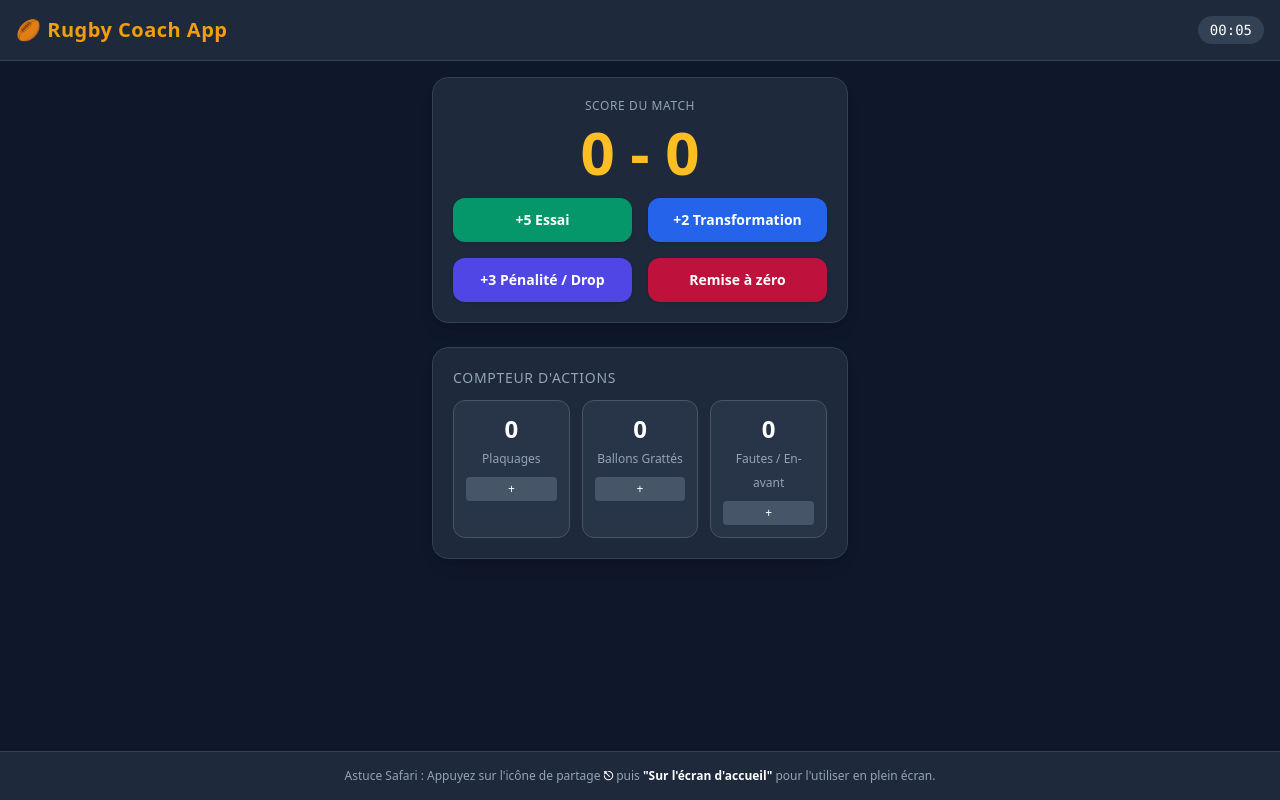
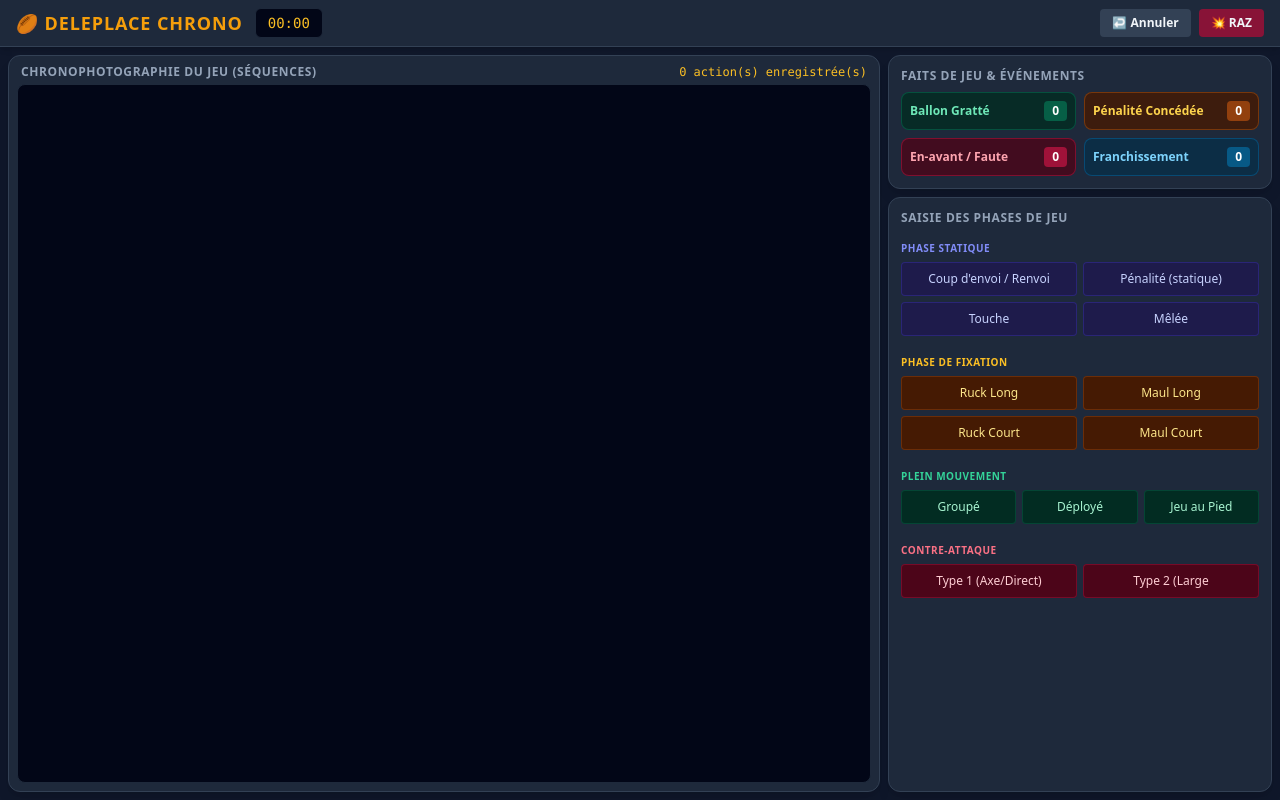
Before and after one commit to jeremycorroyer/coach_rugbyv1, a plain HTML site: page index.html in a window 1280 px wide. Drawn offline with nearby package versions, Linux system fonts and the light colour scheme.

Commit message:
index.html

```diff
--- a/index.html
+++ b/index.html
@@ -3,113 +3,110 @@
 <head>
     <meta charset="UTF-8">
     <meta name="viewport" content="width=device-width, initial-scale=1.0, maximum-scale=1.0, user-scalable=no">
-    <title>Rugby Coach PWA</title>
-
-    <!-- Paramètres clés pour que Safari / iOS traite la page comme une application native -->
+    <title>Chrono-Rugby Deleplace</title>
     <meta name="apple-mobile-web-app-capable" content="yes">
     <meta name="apple-mobile-web-app-status-bar-style" content="black-translucent">
-    <meta name="apple-mobile-web-app-title" content="RugbyCoach">
+    <script src="https://cdn.tailwindcss.com"></script>
+    <style>
+        /* Touch feedback & prevent screen scroll on tapping grid buttons */
+        button:active { transform: scale(0.96); }
+        canvas { touch-action: none; }
+    </style>
+</head>
+<body class="bg-slate-900 text-slate-100 min-h-screen flex flex-col font-sans select-none">
 
-    <!-- Style Tailwind CSS via CDN pour un design propre et rapide -->
-    <script src="https://cdn.tailwindcss.com"></script>
-</head>
-<body class="bg-slate-900 text-white min-h-screen flex flex-col">
-
-    <!-- En-tête -->
-    <header class="bg-slate-800 p-4 border-b border-slate-700 flex justify-between items-center">
-        <h1 class="text-xl font-bold tracking-wide text-amber-500">🏉 Rugby Coach App</h1>
-        <span id="match-timer" class="text-sm bg-slate-700 px-3 py-1 rounded-full font-mono">00:00</span>
+    <!-- En-tête / Timer & Score -->
+    <header class="bg-slate-800 border-b border-slate-700 px-4 py-2 flex justify-between items-center sticky top-0 z-20 shadow-md">
+        <div class="flex items-center gap-3">
+            <span class="text-lg font-black tracking-wider text-amber-500">🏉 DELEPLACE CHRONO</span>
+            <span id="timer" class="bg-slate-950 px-3 py-1 rounded-md text-amber-400 font-mono text-sm border border-slate-800">00:00</span>
+        </div>
+        <div class="flex gap-2">
+            <button onclick="undo()" class="bg-slate-700 hover:bg-slate-600 text-xs px-3 py-1.5 rounded font-bold transition">↩️ Annuler</button>
+            <button onclick="resetAll()" class="bg-rose-900 hover:bg-rose-800 text-xs px-3 py-1.5 rounded font-bold transition">💥 RAZ</button>
+        </div>
     </header>
 
-    <!-- Contenu Principal -->
-    <main class="flex-1 p-4 max-w-md mx-w-lg w-full mx-auto space-y-6">
+    <div class="flex-1 flex flex-col lg:flex-row gap-2 p-2 max-w-7xl mx-auto w-full">
 
-        <!-- Tableau d'affichage / Score -->
-        <div class="bg-slate-800 p-5 rounded-2xl shadow-lg border border-slate-700 text-center">
-            <h2 class="text-xs uppercase tracking-wider text-slate-400 mb-2">Score du Match</h2>
-            <div class="text-6xl font-black text-amber-400 mb-4" id="score">0 - 0</div>
+        <!-- Colonne Gauche: Graphique Chronophotographique -->
+        <div class="flex-1 bg-slate-800 rounded-xl p-2 border border-slate-700 flex flex-col shadow-lg">
+            <div class="flex justify-between items-center mb-1 px-1">
+                <span class="text-xs font-bold text-slate-400 uppercase tracking-wider">Chronophotographie du jeu (Séquences)</span>
+                <span id="seq-count" class="text-xs font-mono text-amber-400">0 action(s) enregistrée(s)</span>
+            </div>
 
-            <div class="grid grid-cols-2 gap-4">
-                <button onclick="addScore(5)" class="bg-emerald-600 hover:bg-emerald-500 active:scale-95 transition p-3 rounded-xl font-bold text-sm shadow">
-                    +5 Essai
-                </button>
-                <button onclick="addScore(2)" class="bg-blue-600 hover:bg-blue-500 active:scale-95 transition p-3 rounded-xl font-bold text-sm shadow">
-                    +2 Transformation
-                </button>
-                <button onclick="addScore(3)" class="bg-indigo-600 hover:bg-indigo-500 active:scale-95 transition p-3 rounded-xl font-bold text-sm shadow">
-                    +3 Pénalité / Drop
-                </button>
-                <button onclick="resetScore()" class="bg-rose-700 hover:bg-rose-600 active:scale-95 transition p-3 rounded-xl font-bold text-sm shadow">
-                    Remise à zéro
-                </button>
+            <!-- Zone Canvas -->
+            <div class="relative w-full flex-1 min-h-[300px] bg-slate-950 rounded-lg overflow-hidden border border-slate-800">
+                <canvas id="chronoCanvas" class="w-full h-full block"></canvas>
             </div>
         </div>
 
-        <!-- Section Statistiques / Événements rapides -->
-        <div class="bg-slate-800 p-5 rounded-2xl shadow-lg border border-slate-700">
-            <h3 class="text-sm uppercase tracking-wider text-slate-400 mb-3">Compteur d'actions</h3>
-            <div class="grid grid-cols-3 gap-3 text-center">
-                <div class="bg-slate-700/50 p-3 rounded-xl border border-slate-600">
-                    <span class="block text-2xl font-bold text-white" id="stat-plaquages">0</span>
-                    <span class="text-xs text-slate-400">Plaquages</span>
-                    <button onclick="incrementStat('plaquages')" class="mt-2 w-full bg-slate-600 hover:bg-slate-500 py-1 rounded text-xs">+</button>
-                </div>
-                <div class="bg-slate-700/50 p-3 rounded-xl border border-slate-600">
-                    <span class="block text-2xl font-bold text-white" id="stat-ballons">0</span>
-                    <span class="text-xs text-slate-400">Ballons Grattés</span>
-                    <button onclick="incrementStat('ballons')" class="mt-2 w-full bg-slate-600 hover:bg-slate-500 py-1 rounded text-xs">+</button>
-                </div>
-                <div class="bg-slate-700/50 p-3 rounded-xl border border-slate-600">
-                    <span class="block text-2xl font-bold text-white" id="stat-fautes">0</span>
-                    <span class="text-xs text-slate-400">Fautes / En-avant</span>
-                    <button onclick="incrementStat('fautes')" class="mt-2 w-full bg-slate-600 hover:bg-slate-500 py-1 rounded text-xs">+</button>
+        <!-- Colonne Droite: Boutons de Saisie & Faits de Jeu -->
+        <div class="w-full lg:w-96 flex flex-col gap-2">
+
+            <!-- Faits de Jeu / Compteurs rapides -->
+            <div class="bg-slate-800 rounded-xl p-3 border border-slate-700 shadow-lg">
+                <span class="text-xs font-bold text-slate-400 uppercase tracking-wider block mb-2">Faits de Jeu & Événements</span>
+                <div class="grid grid-cols-2 gap-2">
+                    <button onclick="addStat('grattes')" class="bg-emerald-950/80 hover:bg-emerald-900 border border-emerald-700/50 p-2 rounded-lg flex justify-between items-center">
+                        <span class="text-xs font-semibold text-emerald-300">Ballon Gratté</span>
+                        <span id="stat-grattes" class="bg-emerald-800 text-white font-bold px-2 py-0.5 rounded text-xs">0</span>
+                    </button>
+                    <button onclick="addStat('penalites')" class="bg-amber-950/80 hover:bg-amber-900 border border-amber-700/50 p-2 rounded-lg flex justify-between items-center">
+                        <span class="text-xs font-semibold text-amber-300">Pénalité Concédée</span>
+                        <span id="stat-penalites" class="bg-amber-800 text-white font-bold px-2 py-0.5 rounded text-xs">0</span>
+                    </button>
+                    <button onclick="addStat('fautes')" class="bg-rose-950/80 hover:bg-rose-900 border border-rose-700/50 p-2 rounded-lg flex justify-between items-center">
+                        <span class="text-xs font-semibold text-rose-300">En-avant / Faute</span>
+                        <span id="stat-fautes" class="bg-rose-800 text-white font-bold px-2 py-0.5 rounded text-xs">0</span>
+                    </button>
+                    <button onclick="addStat('franchissements')" class="bg-sky-950/80 hover:bg-sky-900 border border-sky-700/50 p-2 rounded-lg flex justify-between items-center">
+                        <span class="text-xs font-semibold text-sky-300">Franchissement</span>
+                        <span id="stat-franchissements" class="bg-sky-800 text-white font-bold px-2 py-0.5 rounded text-xs">0</span>
+                    </button>
                 </div>
             </div>
-        </div>
 
-    </main>
+            <!-- Grille de Saisie Deleplace -->
+            <div class="bg-slate-800 rounded-xl p-3 border border-slate-700 flex-1 flex flex-col gap-2 shadow-lg">
+                <span class="text-xs font-bold text-slate-400 uppercase tracking-wider block">Saisie des Phases de Jeu</span>
 
-    <!-- Instructions d'installation iOS -->
-    <footer class="bg-slate-800 p-4 border-t border-slate-700 text-center text-xs text-slate-400">
-        Astuce Safari : Appuyez sur l'icône de partage
-        <span class="inline-block font-bold text-white">⎋</span>
-        puis <strong class="text-white">"Sur l'écran d'accueil"</strong> pour l'utiliser en plein écran.
-    </footer>
+                <!-- Phase Statique -->
+                <div class="space-y-1">
+                    <span class="text-[10px] uppercase font-bold text-indigo-400 tracking-wider">Phase Statique</span>
+                    <div class="grid grid-cols-2 gap-1.5">
+                        <button onclick="recordAction(0, 'Coup d\'envoi')" class="bg-indigo-950 hover:bg-indigo-900 text-indigo-200 text-xs py-2 px-1 rounded border border-indigo-800/50 font-medium">Coup d'envoi / Renvoi</button>
+                        <button onclick="recordAction(1, 'Pénalité/Coup franc')" class="bg-indigo-950 hover:bg-indigo-900 text-indigo-200 text-xs py-2 px-1 rounded border border-indigo-800/50 font-medium">Pénalité (statique)</button>
+                        <button onclick="recordAction(2, 'Touche')" class="bg-indigo-950 hover:bg-indigo-900 text-indigo-200 text-xs py-2 px-1 rounded border border-indigo-800/50 font-medium">Touche</button>
+                        <button onclick="recordAction(3, 'Mêlée')" class="bg-indigo-950 hover:bg-indigo-900 text-indigo-200 text-xs py-2 px-1 rounded border border-indigo-800/50 font-medium">Mêlée</button>
+                    </div>
+                </div>
 
-    <!-- Script de logique simple -->
-    <script>
-        let currentScore = 0;
-        let stats = { plaquages: 0, ballons: 0, fautes: 0 };
+                <!-- Phase de Fixation (Longue / Courte) -->
+                <div class="space-y-1 mt-1">
+                    <span class="text-[10px] uppercase font-bold text-amber-400 tracking-wider">Phase de Fixation</span>
+                    <div class="grid grid-cols-2 gap-1.5">
+                        <button onclick="recordAction(4, 'Ruck Long')" class="bg-amber-950 hover:bg-amber-900 text-amber-200 text-xs py-2 px-1 rounded border border-amber-800/50 font-medium">Ruck Long</button>
+                        <button onclick="recordAction(5, 'Maul Long')" class="bg-amber-950 hover:bg-amber-900 text-amber-200 text-xs py-2 px-1 rounded border border-amber-800/50 font-medium">Maul Long</button>
+                        <button onclick="recordAction(6, 'Ruck Court')" class="bg-amber-950 hover:bg-amber-900 text-amber-200 text-xs py-2 px-1 rounded border border-amber-800/50 font-medium">Ruck Court</button>
+                        <button onclick="recordAction(7, 'Maul Court')" class="bg-amber-950 hover:bg-amber-900 text-amber-200 text-xs py-2 px-1 rounded border border-amber-800/50 font-medium">Maul Court</button>
+                    </div>
+                </div>
 
-        function addScore(points) {
-            currentScore += points;
-            document.getElementById('score').innerText = currentScore + " - 0";
-            if (navigator.vibrate) navigator.vibrate(50); // Petit retour haptique si supporté
-        }
+                <!-- Phase de Plein Mouvement -->
+                <div class="space-y-1 mt-1">
+                    <span class="text-[10px] uppercase font-bold text-emerald-400 tracking-wider">Plein Mouvement</span>
+                    <div class="grid grid-cols-3 gap-1.5">
+                        <button onclick="recordAction(8, 'Groupé')" class="bg-emerald-950 hover:bg-emerald-900 text-emerald-200 text-xs py-2 px-1 rounded border border-emerald-800/50 font-medium">Groupé</button>
+                        <button onclick="recordAction(9, 'Déployé')" class="bg-emerald-950 hover:bg-emerald-900 text-emerald-200 text-xs py-2 px-1 rounded border border-emerald-800/50 font-medium">Déployé</button>
+                        <button onclick="recordAction(10, 'Jeu au Pied')" class="bg-emerald-950 hover:bg-emerald-900 text-emerald-200 text-xs py-2 px-1 rounded border border-emerald-800/50 font-medium">Jeu au Pied</button>
+                    </div>
+                </div>
 
-        function resetScore() {
-            currentScore = 0;
-            document.getElementById('score').innerText = "0 - 0";
-            stats = { plaquages: 0, ballons: 0, fautes: 0 };
-            document.getElementById('stat-plaquages').innerText = 0;
-            document.getElementById('stat-ballons').innerText = 0;
-            document.getElementById('stat-fautes').innerText = 0;
-        }
-
-        function incrementStat(type) {
-            stats[type]++;
-            document.getElementById(`stat-${type}`).innerText = stats[type];
-            if (navigator.vibrate) navigator.vibrate(30);
-        }
-
-        // Chronomètre simple de match
-        let seconds = 0;
-        setInterval(() => {
-            seconds++;
-            let mins = Math.floor(seconds / 60).toString().padStart(2, '0');
-            let secs = (seconds % 60).toString().padStart(2, '0');
-            document.getElementById('match-timer').innerText = `${mins}:${secs}`;
-        }, 1000);
-    </script>
-</body>
-</html>
+                <!-- Contre-attaque -->
+                <div class="space-y-1 mt-1">
+                    <span class="text-[10px] uppercase font-bold text-rose-400 tracking-wider">Contre-Attaque</span>
+                    <div class="grid grid-cols-2 gap-1.5">
+                        <button onclick="recordAction(11, 'Contre Type 1')" class="bg-rose-950 hover:bg-rose-900 text-rose-200 text-xs py-2 px-1 rounded border border-rose-800/50 font-medium">Type 1 (Axe/Direct)</button>
+                        <button onclick="recordAction(12, 'Contre Type 2')" class="bg-rose-950 hover:bg-rose-900 text-rose-200 text-xs py-2 px-1 rounded border border-rose-800/50 font-medium">Type 2 (Large
```
